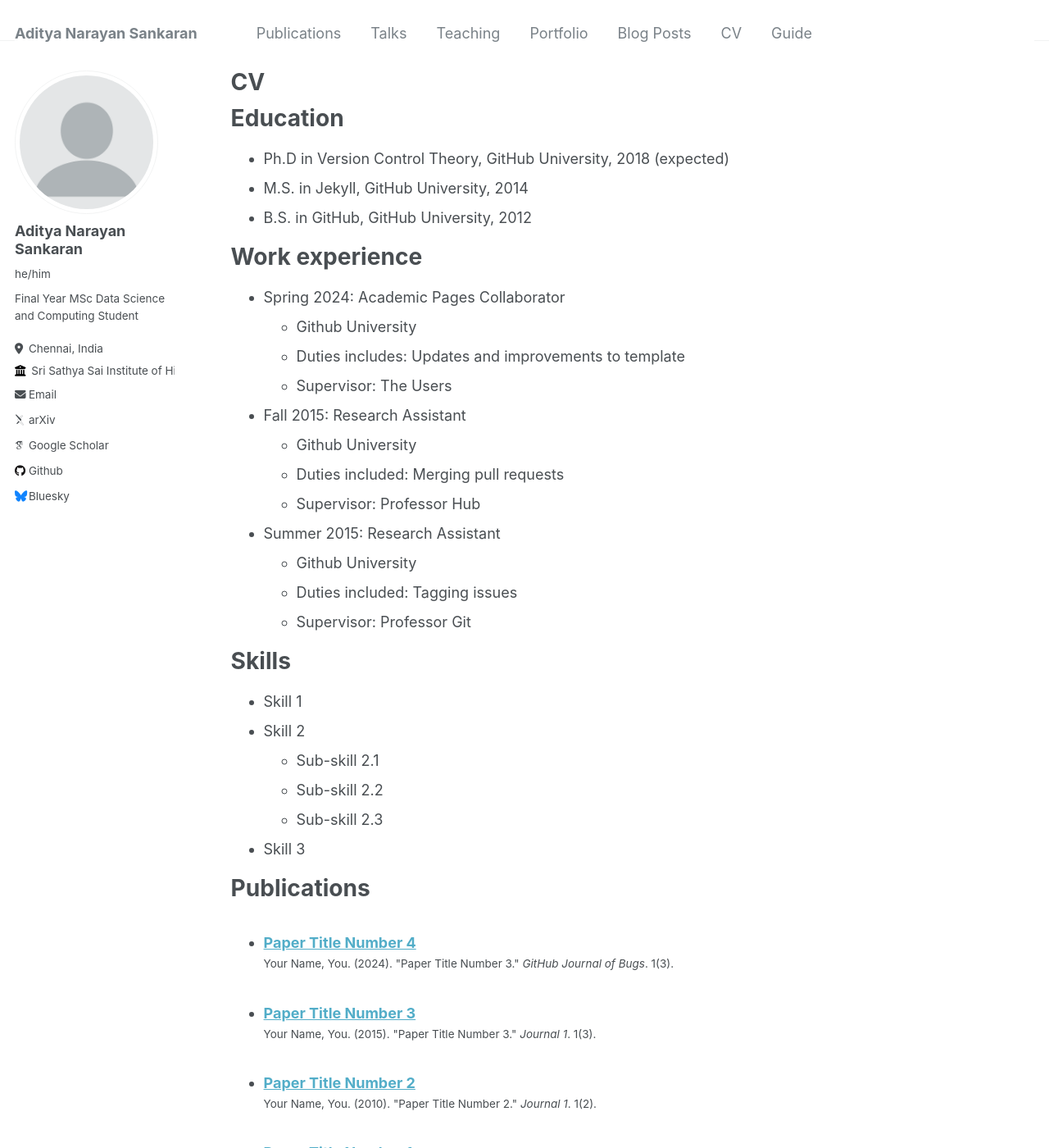
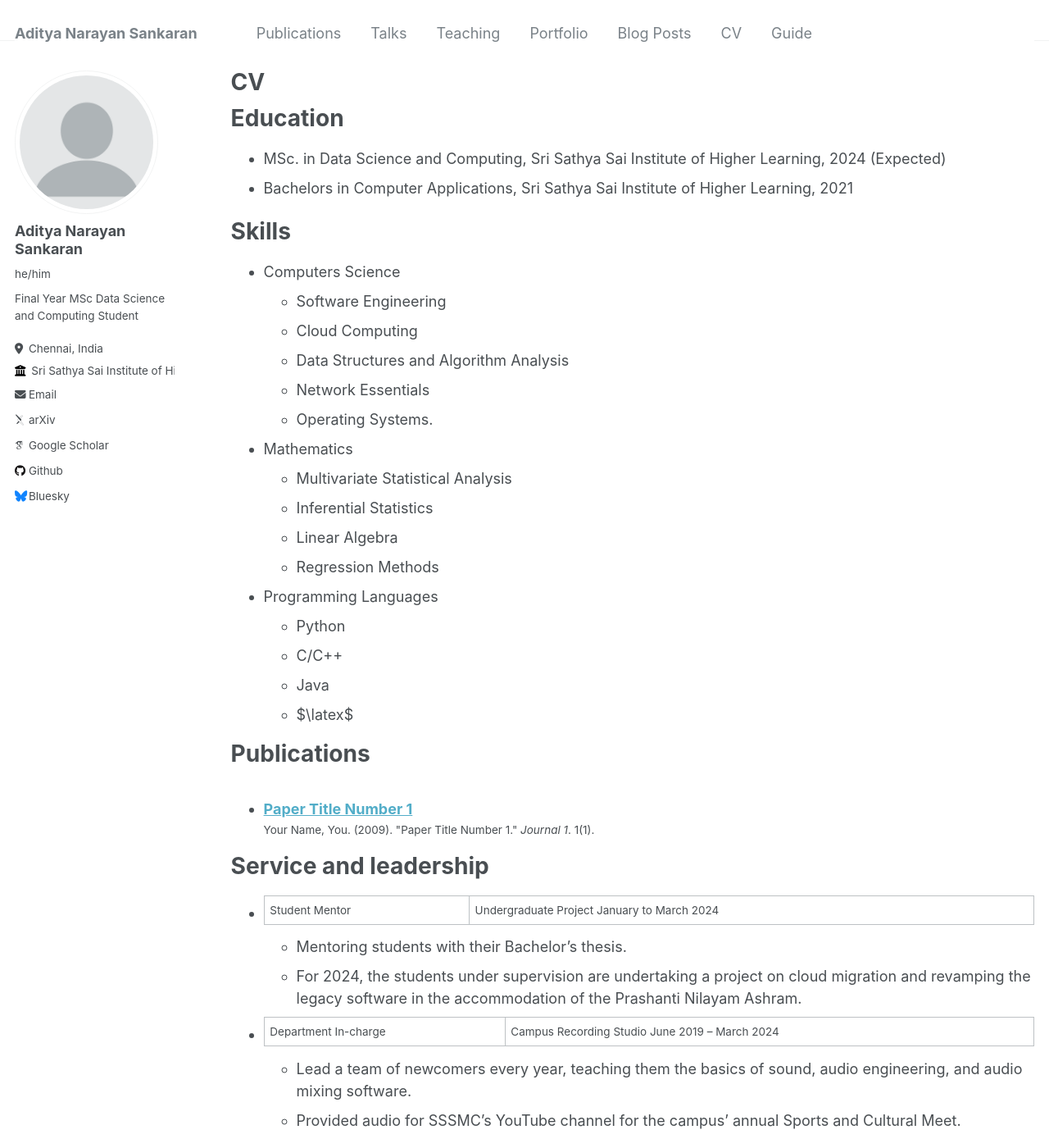
Before and after one commit to callmesanfornow/callmesanfornow.github.io, a Jekyll site: the page built from _pages/cv.md, in a window 1280 px wide and 1400 px high. Shown: the whole window at 82% size. Built offline with Jekyll 4.4.1, drawn with Linux system fonts in a browser that asks for light colours; some web fonts are replaced; some of the changed text lies outside the part shown.

Commit message:
multiple commits
deleting files and cv.md, about.md, and paper's markdown

```diff
--- a/_pages/cv.md
+++ b/_pages/cv.md
@@ -11,18 +11,18 @@ redirect_from:
 
 Education
 ======
-* Ph.D in Version Control Theory, GitHub University, 2018 (expected)
-* M.S. in Jekyll, GitHub University, 2014
-* B.S. in GitHub, GitHub University, 2012
+<!-- * Ph.D in Version Control Theory, GitHub University, 2018 (expected) -->
+* MSc. in Data Science and Computing, Sri Sathya Sai Institute of Higher Learning, 2024 (Expected)
+* Bachelors in Computer Applications, Sri Sathya Sai Institute of Higher Learning, 2021
 
-Work experience
+<!-- Work experience
 ======
-* Spring 2024: Academic Pages Collaborator
-  * Github University
-  * Duties includes: Updates and improvements to template
-  * Supervisor: The Users
+* Jan to March 2024: Bachelors Project Student Supervisor
+  * SSSIHL
+  * Duties includes: Helping in SQL queries and Cloud Deployment -->
+  <!-- * Supervisor: The Users -->
 
-* Fall 2015: Research Assistant
+<!-- * Fall 2015: Research Assistant
   * Github University
   * Duties included: Merging pull requests
   * Supervisor: Professor Hub
@@ -30,16 +30,26 @@ Work experience
 * Summer 2015: Research Assistant
   * Github University
   * Duties included: Tagging issues
-  * Supervisor: Professor Git
+  * Supervisor: Professor Git -->
 
 Skills
 ======
-* Skill 1
-* Skill 2
-  * Sub-skill 2.1
-  * Sub-skill 2.2
-  * Sub-skill 2.3
-* Skill 3
+* Computers Science
+  * Software Engineering
+  * Cloud Computing
+  * Data Structures and Algorithm Analysis
+  * Network Essentials
+  * Operating Systems.
+* Mathematics
+  * Multivariate Statistical Analysis
+  * Inferential Statistics
+  * Linear Algebra
+  * Regression Methods
+* Programming Languages
+  * Python
+  * C/C++
+  * Java
+  * $\latex$
 
 Publications
 ======
@@ -47,18 +57,23 @@ Publications
     {% include archive-single-cv.html %}
   {% endfor %}</ul>
 
-Talks
+<!-- Talks
 ======
   <ul>{% for post in site.talks reversed %}
     {% include archive-single-talk-cv.html  %}
-  {% endfor %}</ul>
+  {% endfor %}</ul> -->
 
-Teaching
+<!-- Teaching
 ======
   <ul>{% for post in site.teaching reversed %}
     {% include archive-single-cv.html %}
-  {% endfor %}</ul>
+  {% endfor %}</ul> -->
 
 Service and leadership
 ======
-* Currently signed in to 43 different slack teams
+* Student Mentor | Undergraduate Project January to March 2024
+  * Mentoring students with their Bachelor's thesis.
+  * For 2024, the students under supervision are undertaking a project on cloud migration and revamping the legacy software in the accommodation of the Prashanti Nilayam Ashram.
+* Department In-charge | Campus Recording Studio June 2019 – March 2024
+  * Lead a team of newcomers every year, teaching them the basics of sound, audio engineering, and audio mixing software.
+  * Provided audio for SSSMC's YouTube channel for the campus' annual Sports and Cultural Meet.
--- a/_publications/2009-10-01-paper-title-number-1.md
+++ /dev/null
@@ -1,12 +0,0 @@
----
-title: "Paper Title Number 1"
-collection: publications
-permalink: /publication/2009-10-01-paper-title-number-1
-excerpt: 'This paper is about the number 1. The number 2 is left for future work.'
-date: 2009-10-01
-venue: 'Journal 1'
-paperurl: 'http://academicpages.github.io/files/paper1.pdf'
-citation: 'Your Name, You. (2009). &quot;Paper Title Number 1.&quot; <i>Journal 1</i>. 1(1).'
----
-
-The contents above will be part of a list of publications, if the user clicks the link for the publication than the contents of section will be rendered as a full page, allowing you to provide more information about the paper for the reader. When publications are displayed as a single page, the contents of the above "citation" field will automatically be included below this section in a smaller font.
--- a/_publications/2010-10-01-paper-title-number-2.md
+++ /dev/null
@@ -1,12 +0,0 @@
----
-title: "Paper Title Number 2"
-collection: publications
-permalink: /publication/2010-10-01-paper-title-number-2
-excerpt: 'This paper is about the number 2. The number 3 is left for future work.'
-date: 2010-10-01
-venue: 'Journal 1'
-paperurl: 'http://academicpages.github.io/files/paper2.pdf'
-citation: 'Your Name, You. (2010). &quot;Paper Title Number 2.&quot; <i>Journal 1</i>. 1(2).'
----
-
-The contents above will be part of a list of publications, if the user clicks the link for the publication than the contents of section will be rendered as a full page, allowing you to provide more information about the paper for the reader. When publications are displayed as a single page, the contents of the above "citation" field will automatically be included below this section in a smaller font.
--- a/_publications/2024-02-17-paper-title-number-4.md
+++ /dev/null
@@ -1,12 +0,0 @@
----
-title: "Paper Title Number 4"
-collection: publications
-permalink: /publication/2024-02-17-paper-title-number-4
-excerpt: 'This paper is about fixing template issue #693.'
-date: 2024-02-17
-venue: 'GitHub Journal of Bugs'
-paperurl: 'http://academicpages.github.io/files/paper3.pdf'
-citation: 'Your Name, You. (2024). &quot;Paper Title Number 3.&quot; <i>GitHub Journal of Bugs</i>. 1(3).'
----
-
-The contents above will be part of a list of publications, if the user clicks the link for the publication than the contents of section will be rendered as a full page, allowing you to provide more information about the paper for the reader. When publications are displayed as a single page, the contents of the above "citation" field will automatically be included below this section in a smaller font.
--- a/_publications/2015-10-01-paper-title-number-3.md
+++ b/_publications/2024-03-18-Revisiting-The-Classics.md
@@ -1,12 +1,12 @@
 ---
-title: "Paper Title Number 3"
+title: "Paper Title Number 1"
 collection: publications
-permalink: /publication/2015-10-01-paper-title-number-3
-excerpt: 'This paper is about the number 3. The number 4 is left for future work.'
-date: 2015-10-01
+permalink: /publication/2009-10-01-paper-title-number-1
+excerpt: 'This paper is about the number 1. The number 2 is left for future work.'
+date: 2024-03-18
 venue: 'Journal 1'
-paperurl: 'http://academicpages.github.io/files/paper3.pdf'
-citation: 'Your Name, You. (2015). &quot;Paper Title Number 3.&quot; <i>Journal 1</i>. 1(3).'
+paperurl: 'http://academicpages.github.io/files/paper1.pdf'
+citation: 'Your Name, You. (2009). &quot;Paper Title Number 1.&quot; <i>Journal 1</i>. 1(1).'
 ---
 
 The contents above will be part of a list of publications, if the user clicks the link for the publication than the contents of section will be rendered as a full page, allowing you to provide more information about the paper for the reader. When publications are displayed as a single page, the contents of the above "citation" field will automatically be included below this section in a smaller font.
```
Also changed, not shown: _pages/about.md (+1 -1 lines), 2 other files.
